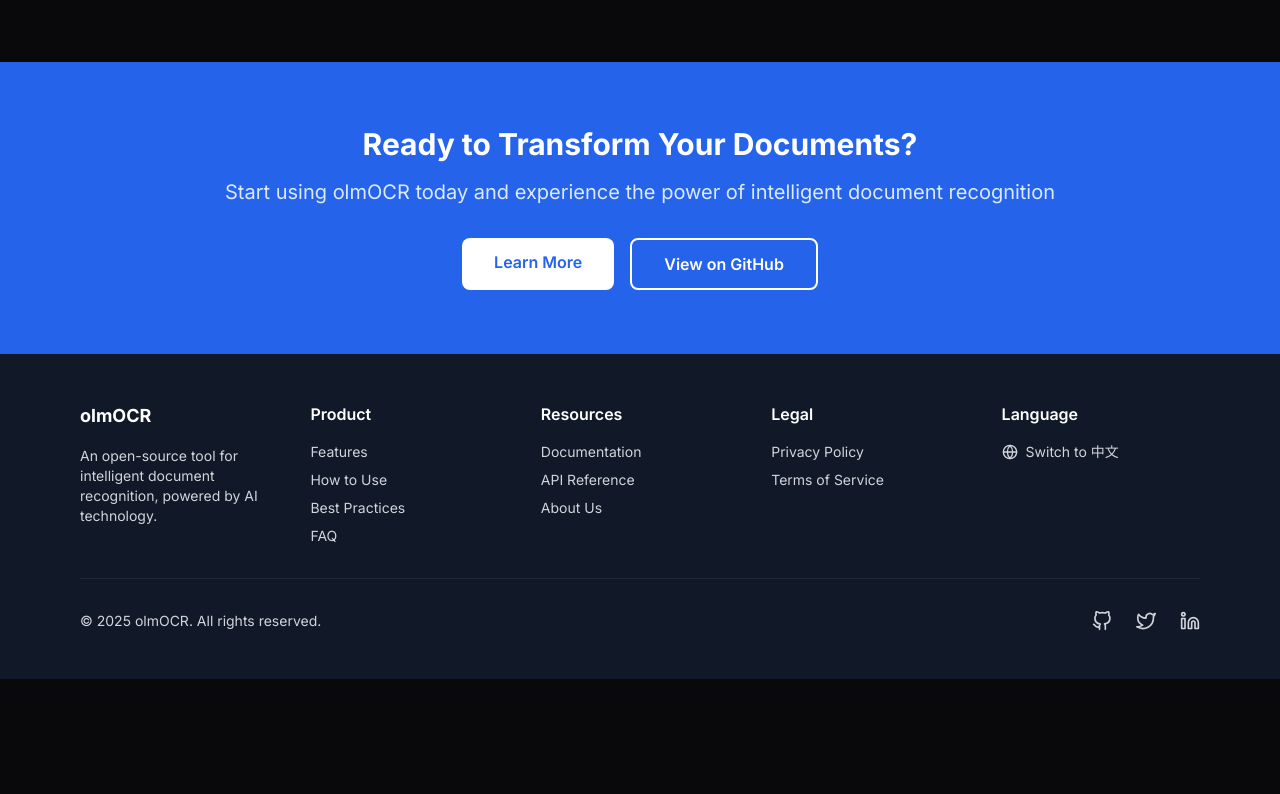
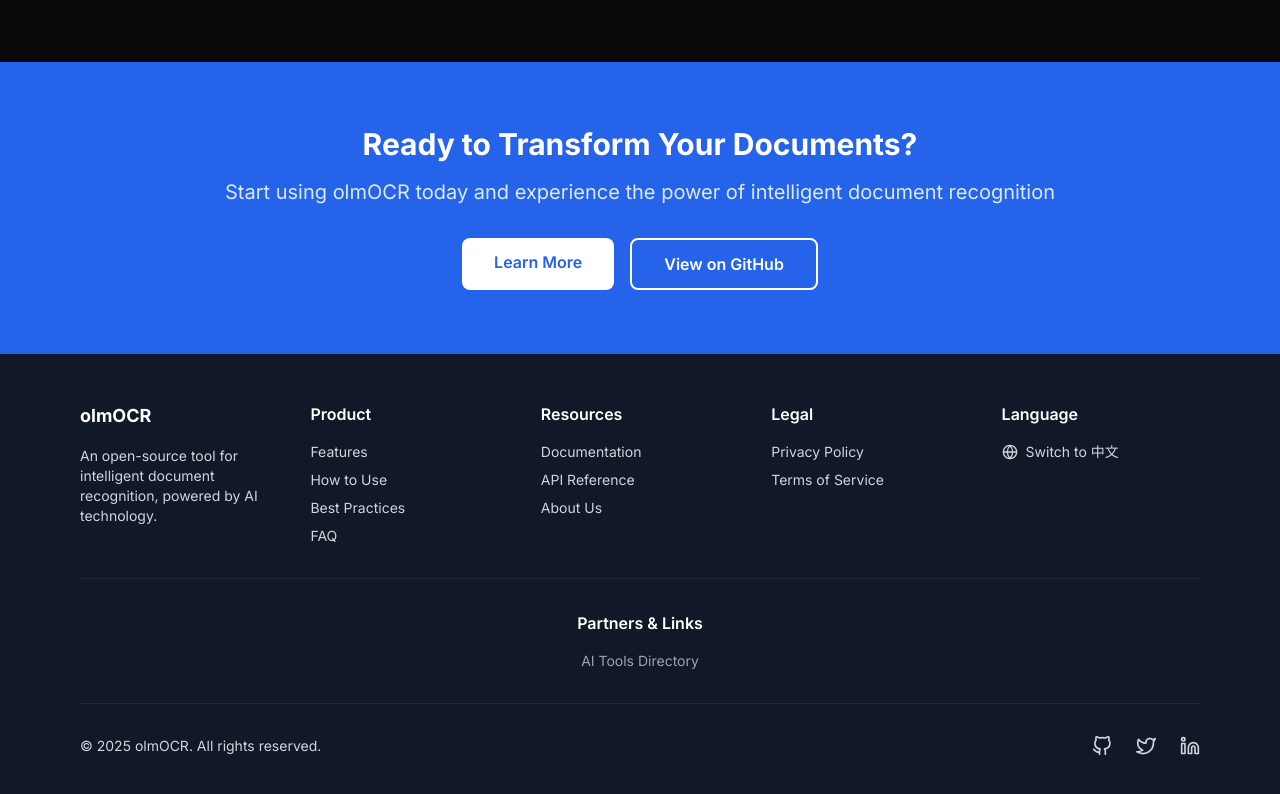
Before and after one commit to mj931554665/olmocr.im, a Next.js app: page / in a window 1280 px wide. Shown: the part 3988-4782 px from the top of the page. Before the commit the page ends 4667 px from the top, so only its background shows below. Built offline with nearby package versions, Linux system fonts and the light colour scheme.

Commit message:
外链添加

```diff
--- a/src/components/Footer.tsx
+++ b/src/components/Footer.tsx
@@ -33,7 +33,8 @@ export default function Footer({ locale = 'en' }: FooterProps) {
         title: 'Language',
         switchTo: 'Switch to 中文'
       },
-      copyright: '© {year} olmOCR. All rights reserved.'
+      copyright: '© {year} olmOCR. All rights reserved.',
+      partners: 'Partners & Links'
     },
     zh: {
       description: '一款用于智能文档识别的开源工具，由 AI 技术驱动。',
@@ -59,7 +60,8 @@ export default function Footer({ locale = 'en' }: FooterProps) {
         title: '语言',
         switchTo: 'Switch to English'
       },
-      copyright: '© {year} olmOCR. 保留所有权利。'
+      copyright: '© {year} olmOCR. 保留所有权利。',
+      partners: '合作伙伴与链接'
     }
   };
 
@@ -115,6 +117,21 @@ export default function Footer({ locale = 'en' }: FooterProps) {
           </div>
         </div>
 
+        <div className="border-t border-gray-800 py-8">
+          <h4 className="text-white font-semibold mb-4 text-center">{text.partners}</h4>
+          <div className="flex flex-wrap justify-center gap-4 text-sm">
+            <a
+              href="https://www.ai-tool.xyz/"
+              target="_blank"
+              rel="noopener noreferrer"
+              title="AI Tools Directory"
+              className="text-gray-400 hover:text-white transition-colors"
+            >
+              AI Tools Directory
+            </a>
+          </div>
+        </div>
+
         <div className="border-t border-gray-800 pt-8 flex flex-col md:flex-row justify-between items-center">
           <p className="text-sm mb-4 md:mb-0">
             {text.copyright.replace('{year}', currentYear.toString())}
```
